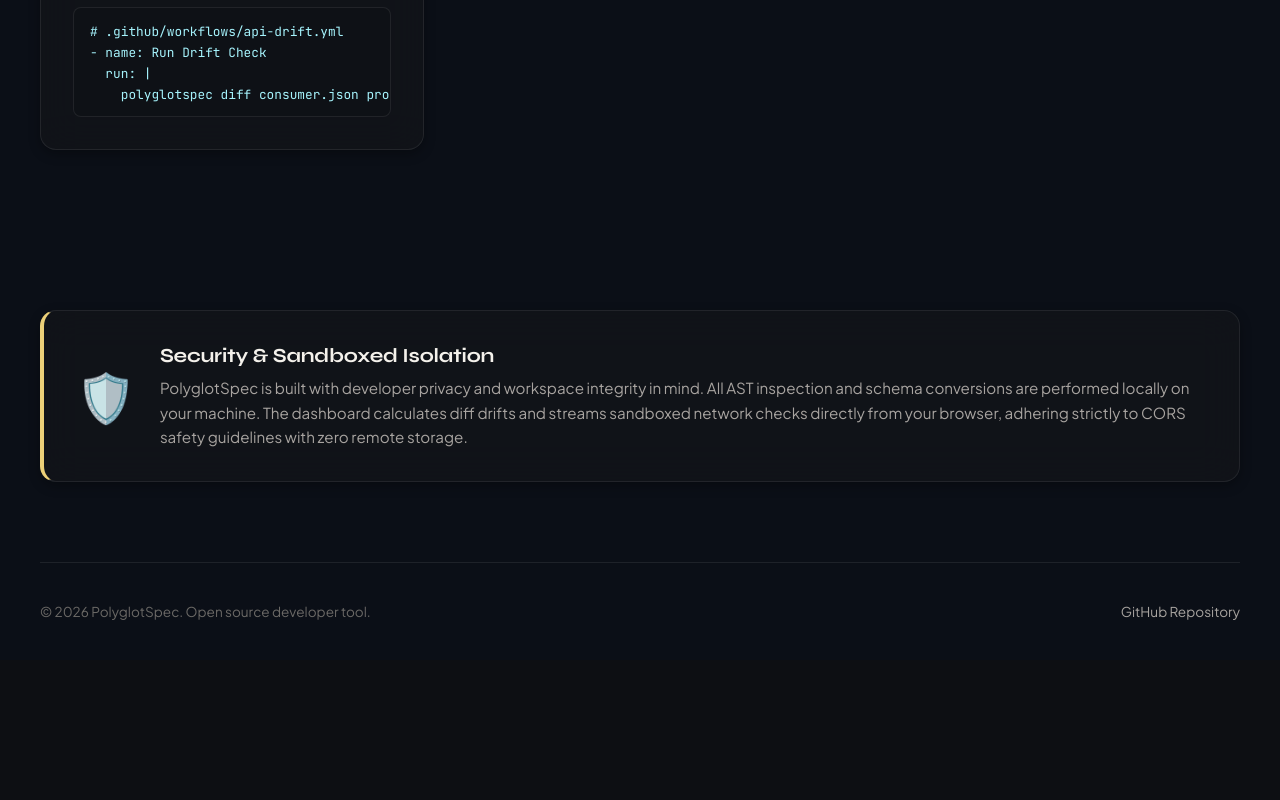
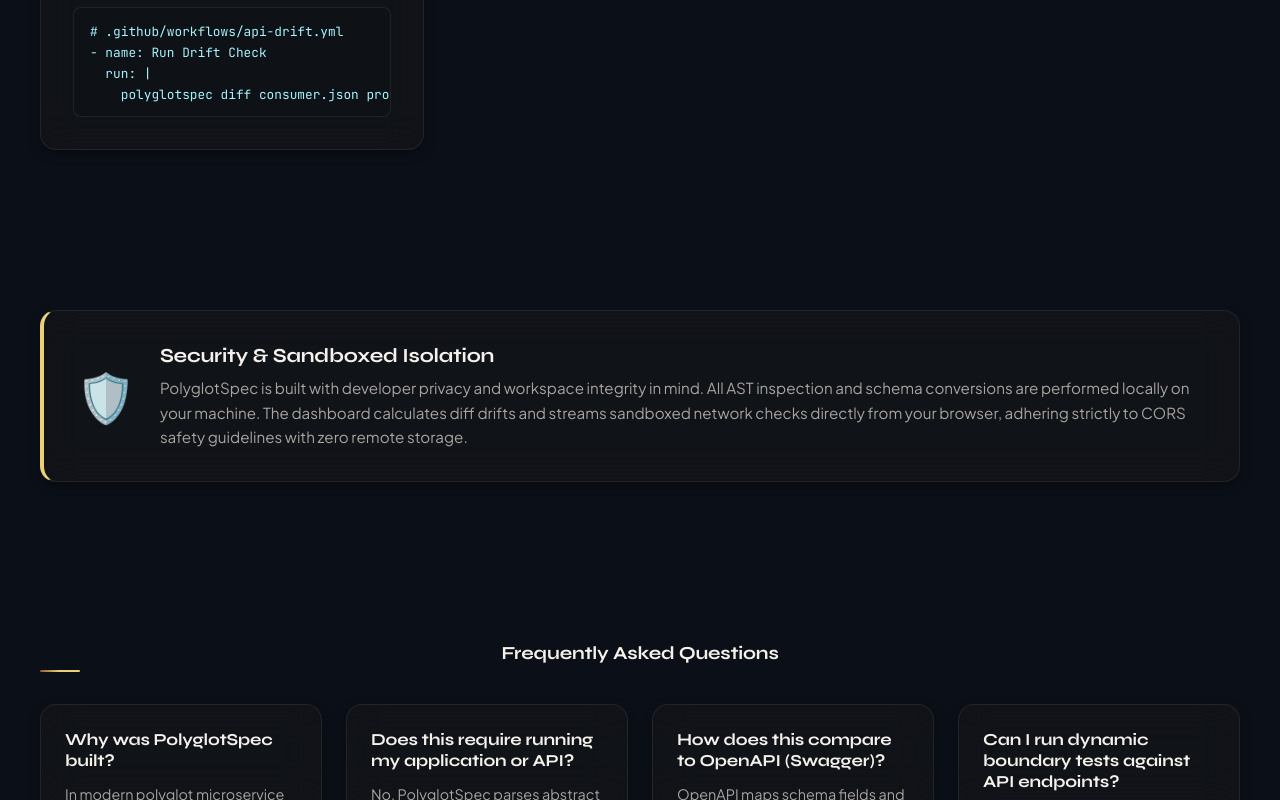
Before and after one commit to ArafathUIU/PolyglotSpec, a React (Vite) app in the folder dashboard/: page / in a window 1280 px wide. Shown: the part 2000-2800 px from the top of the page. Before the commit the page ends 2660 px from the top, so only its background shows below. Built offline with nearby package versions, Linux system fonts and the light colour scheme.

Commit message:
Add developer Frequently Asked Questions section to the landing page

```diff
--- a/dashboard/src/pages/LandingPage.jsx
+++ b/dashboard/src/pages/LandingPage.jsx
@@ -128,6 +128,25 @@
     }
   ];
 
+  const faqs = [
+    {
+      q: "Why was PolyglotSpec built?",
+      a: "In modern polyglot microservice architectures, request validation contracts are duplicated across languages (e.g. Laravel requests vs. Python FastAPI models). When field constraints or nullability limits shift, pipelines break silently. PolyglotSpec statically parses validation files into uniform contracts and compares them to prevent contract drifts before deployment."
+    },
+    {
+      q: "Does this require running my application or API?",
+      a: "No. PolyglotSpec parses abstract syntax trees (ASTs) to scan validations statically. It reads Laravel Request files, FastAPI Pydantic files, and TypeScript Zod files directly without executing code, spinning up databases, or sending requests."
+    },
+    {
+      q: "How does this compare to OpenAPI (Swagger)?",
+      a: "OpenAPI maps schema fields and paths but rarely documents precise validation boundaries (like minimum numbers, maximum lengths, or nullable behaviors) in a language-agnostic way. PolyglotSpec focuses on semantic boundary differences between consumer inputs and provider validators."
+    },
+    {
+      q: "Can I run dynamic boundary tests against API endpoints?",
+      a: "Yes. PolyglotSpec includes a dynamic adversarial fuzzer which translates contract constraints into type mutation, null-byte injection, and size underflow payloads to pressure test active server ports directly from your shell or browser sandbox."
+    }
+  ];
+
   return (
     <div className="landing-container">
       {/* HTML5 Canvas Background for Golden Silk Flow Animation */}
@@ -225,6 +244,19 @@
         </div>
       </section>
 
+      {/* FAQ Section */}
+      <section className="section-container">
+        <h2 className="section-title text-center">Frequently Asked Questions</h2>
+        <div className="faq-grid" style={{ display: 'grid', gridTemplateColumns: 'repeat(auto-fit, minmax(280px, 1fr))', gap: '24px', marginTop: '40px' }}>
+          {faqs.map((faq, idx) => (
+            <div key={idx} className="faq-card glass-panel" style={{ padding: '24px', display: 'flex', flexDirection: 'column', gap: '12px' }}>
+              <h3 className="faq-question" style={{ fontSize: '1.05rem', fontWeight: '700', color: 'var(--text-primary)' }}>{faq.q}</h3>
+              <p className="faq-answer" style={{ fontSize: '0.9rem', color: 'var(--text-secondary)', lineHeight: '1.6' }}>{faq.a}</p>
+            </div>
+          ))}
+        </div>
+      </section>
+
       {/* Footer */}
       <footer className="landing-footer">
         <div className="footer-copyright">
```
